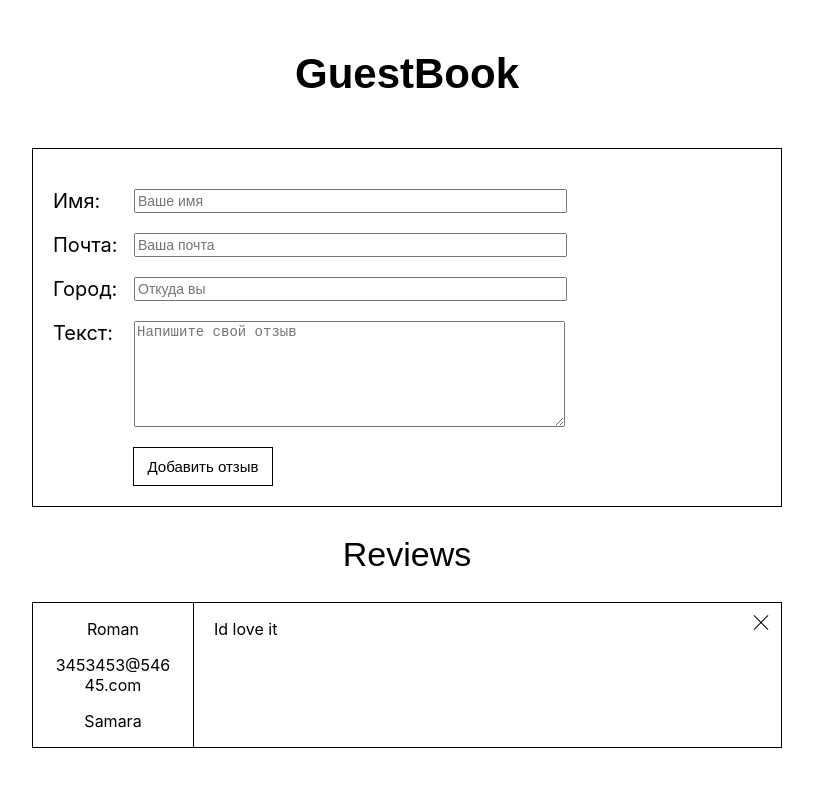
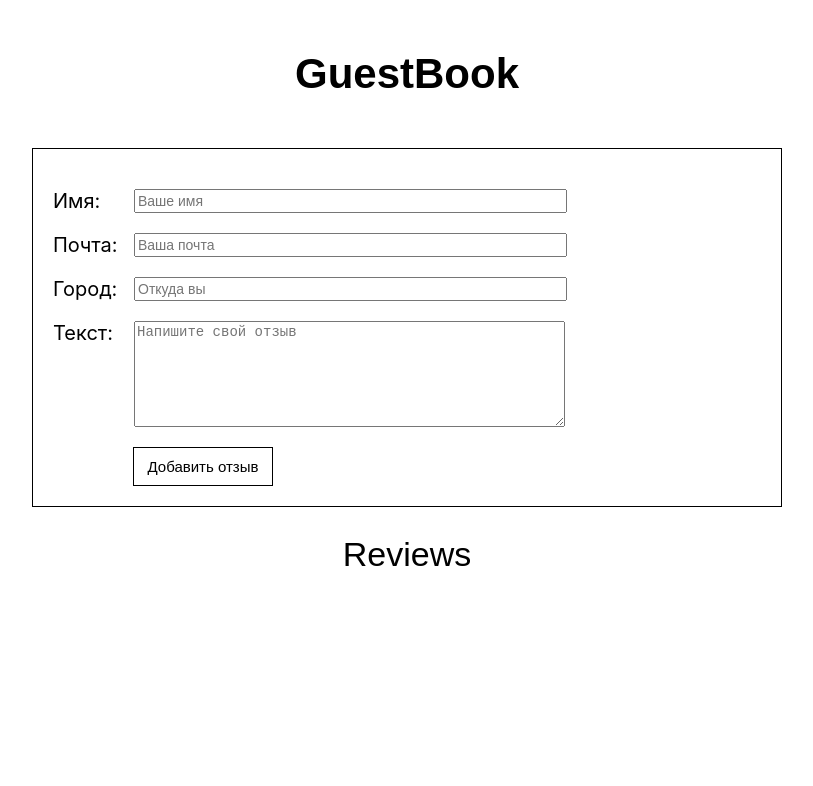
Before and after one commit to roman-ps/guestbook, a React (Create React App) app: page / in a window 1280 px wide. Shown: the top 786 px of the page, without its empty margins (233-1046 px from the left). Built offline with nearby package versions, Linux system fonts and the light colour scheme.

Commit message:
Реализовал динамическое обновление списка отзывов с помощью useState

```diff
--- a/src/App.js
+++ b/src/App.js
@@ -1,26 +1,18 @@
+import React, {useState} from 'react';
 import classes from './App.module.css';
 import Title from './components/Title/Title';
 import Form from './components/Form/Form';
 import ReviewsList from './components/ReviewsList/ReviewsList';
 import Subtitle from './components/Subtitle/Subtitle';
 
-const reviews = [
-  {
-    name: 'Roman',
-    mail: '3453453@54645.com',
-    city: 'Samara',
-    text: 'Id love it',
-  }
-];
+const reviewsAll = [];
 
 const App = () => {
-  const onSaveData = (data) => {
-    const enterData = {
-      ...data,
-      id: Math.random().toString(),
-    };
-    console.log(enterData);
-  }
+  const [reviews, setReviews] = useState(reviewsAll);
+  const onSaveData = (enterData) => {
+    setReviews([enterData, ...reviews]);
+  };
+
   return (
     <div className={classes.wrapper}>
       <Title />
--- a/src/components/Form/Form.js
+++ b/src/components/Form/Form.js
@@ -15,6 +15,7 @@ const Form = (props) => {
       mail: enterMail,
       city: enterCity,
       text: enterText,
+      id: Math.random(),
     }
 
     props.saveData(newReview);
@@ -44,7 +45,7 @@ const Form = (props) => {
     <form className={classes.container} action='' method='POST' onSubmit={formSubmitHandler}>
       <div className={classes.item}>
         <label htmlFor='name'>Имя: </label>
-        <input value={enterName} onChange={nameInputHandler} className={classes.name} placeholder='Ваше имя' type='text' id='name' minLength='3' required />
+        <input value={enterName} onChange={nameInputHandler} placeholder='Ваше имя' className={classes.name} type='text' id='name' minLength='3' required />
       </div>
       <div className={classes.item}>
         <label htmlFor='mail'>Почта: </label>
@@ -52,7 +53,7 @@ const Form = (props) => {
       </div>
       <div className={classes.item}>
         <label htmlFor='city'>Город: </label>
-        <input value={enterCity} onChange={cityInputHandler}placeholder='Откуда вы' type='text' id='city' required />
+        <input value={enterCity} onChange={cityInputHandler} placeholder='Откуда вы' type='text' id='city' required />
       </div>
       <div className={classes.item}>
         <label htmlFor='text'>Текст: </label>
--- a/src/components/ReviewsList/ReviewsList.js
+++ b/src/components/ReviewsList/ReviewsList.js
@@ -3,9 +3,8 @@ import ReviewItem from './ReviewItem/ReviewItem';
 import classes from './ReviewsList.module.css';
 
 const ReviewsList = (props) => {
-  console.log(props.items)
-  const additems = props.items;
-  const elements = additems.map((elem) => {
+  const dataItems = props.items;
+  const elements = dataItems.map((elem) => {
     return <ReviewItem name={elem.name} mail={elem.mail} city={elem.city} text={elem.text} key={elem.id}/>
   });
 
```
